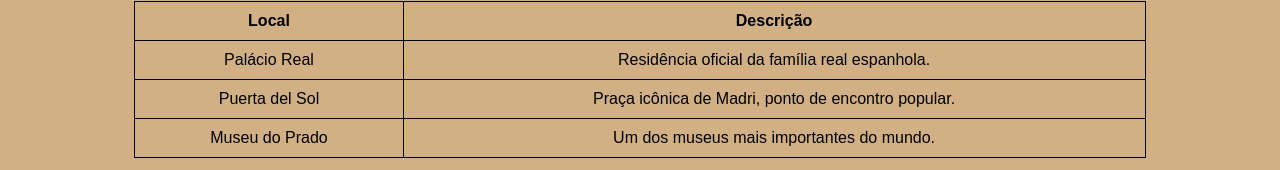
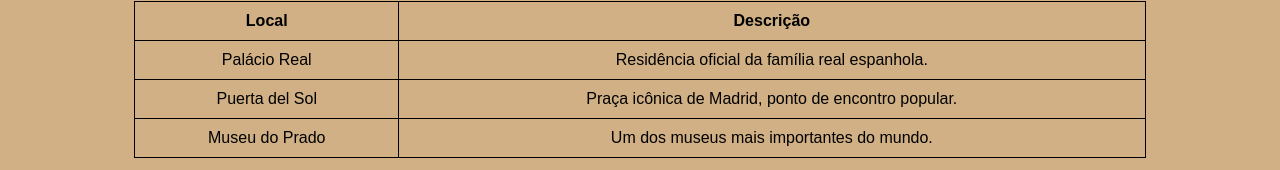
Before and after one commit to TTroll202/Atividade-Avaliativa-Curso-ADS, a plain HTML site: page index.html in a window 1280 px wide. Shown: the part 484-654 px from the top of the page. Drawn offline with Linux system fonts and the light colour scheme.

Commit message:
Update index.html

```diff
--- a/index.html
+++ b/index.html
@@ -35,7 +35,7 @@
         </tr>
         <tr>
             <td style="border: 1px solid black; padding: 10px;">Puerta del Sol</td>
-            <td style="border: 1px solid black; padding: 10px;">Praça icônica de Madri, ponto de encontro popular.</td>
+            <td style="border: 1px solid black; padding: 10px;">Praça icônica de Madrid, ponto de encontro popular.</td>
         </tr>
         <tr>
             <td style="border: 1px solid black; padding: 10px;">Museu do Prado</td>
```
